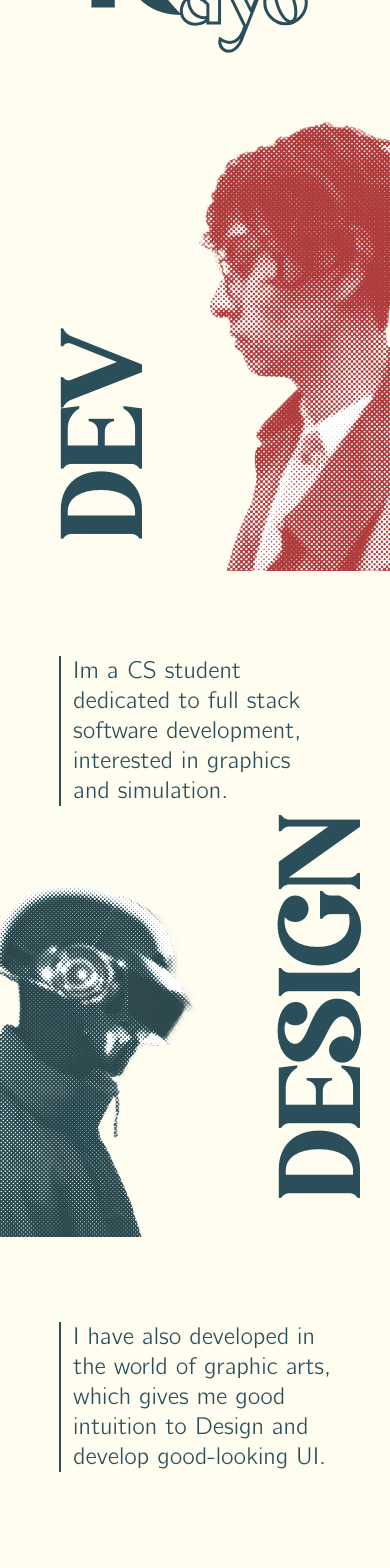
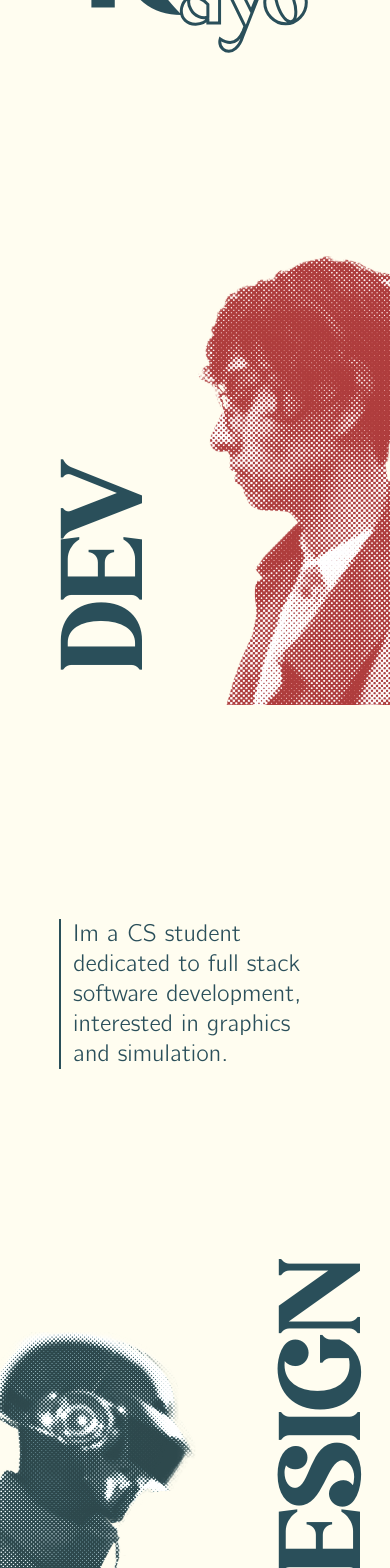
Before and after one commit to DanielRasho/Portfolio, a Vue app: page / in a window 390 px wide. Shown: the part 780-2348 px from the top of the page. Built offline with nearby package versions, Linux system fonts and the light colour scheme.

Commit message:
Feat: Create hide animation on abstract section

```diff
--- a/src/views/AbstractView.vue
+++ b/src/views/AbstractView.vue
@@ -1,7 +1,7 @@
 <template>
   <section id="abstract-section">
-    <div class="abstract-left">
-      <div class="img-container">
+    <div class="abstract-section__left">
+      <div id="abstract-left-img" class="img-container">
         <img src="../assets/images/sideHuman.webp" alt="My dev side" />
       </div>
       <div class="dev-title">DEV</div>
@@ -12,8 +12,8 @@
         </div>
       </div>
     </div>
-    <div class="abstract-right">
-      <div class="img-container">
+    <div class="abstract-section__right">
+      <div id="abstract-right-img" class="img-container">
         <img src="../assets/images/sideRobot.webp" alt="My design side" />
       </div>
       <div class="design-title">DESIGN</div>
@@ -26,7 +26,33 @@
     </div>
   </section>
 </template>
-<script setup></script>
+<script setup>
+import { onMounted } from 'vue'
+import gsap from 'gsap'
+import ScrollTrigger from 'gsap/ScrollTrigger'
+
+onMounted(() => {
+  const leftImgContainer = document.getElementById('abstract-left-img')
+  const rightImgContainer = document.getElementById('abstract-right-img')
+  leftImgContainer.style = '--hide: 100%;'
+  rightImgContainer.style = '--hide: -100%;'
+
+  let tl = gsap.timeline({
+    scrollTrigger: {
+      trigger: '#abstract-section',
+      start: 'top+=1px top',
+      end: 'bottom-=10px bottom',
+      invalidateOnRefresh: true,
+      once: true,
+      scrub: false,
+      onEnter: (self) => {
+        leftImgContainer.style = ''
+        rightImgContainer.style = ''
+      }
+    }
+  })
+})
+</script>
 <style scoped>
 #abstract-section {
   overflow: hidden;
@@ -35,8 +61,8 @@
   display: flex;
 }
 
-#abstract-section .abstract-left,
-#abstract-section .abstract-right {
+.abstract-section__left,
+.abstract-section__right {
   overflow: hidden;
   position: relative;
   width: 50%;
@@ -44,7 +70,7 @@
   align-items: end;
 }
 
-#abstract-section .abstract-left {
+.abstract-section__left {
   justify-content: right;
 }
 
@@ -59,16 +85,16 @@
   object-fit: contain;
 }
 
-#abstract-section .abstract-right .img-container {
-  transform: translate(-35%);
+.abstract-section__right .img-container {
+  transform: translateX(var(--hide, -35%));
 }
-#abstract-section .abstract-left .img-container {
-  transform: translate(25%);
+.abstract-section__left .img-container {
+  transform: translateX(var(--hide, 25%));
 }
-#abstract-section .abstract-left .img-container:hover {
+.abstract-section__left .img-container:hover {
   transform: translate(10%);
 }
-#abstract-section .abstract-right .img-container:hover {
+.abstract-section__right .img-container:hover {
   transform: translate(-20%);
 }
 
@@ -120,13 +146,9 @@
   }
 }
 @media only screen and (max-width: 1460px) {
-  #abstract-section .abstract-left,
-  #abstract-section .abstract-right {
-    overflow: hidden;
-    position: relative;
+  .abstract-section__left,
+  .abstract-section__right {
     width: 100%;
-    display: flex;
-    align-items: end;
   }
   #abstract-section .dev-title,
   #abstract-section .design-title {
@@ -138,15 +160,14 @@
   }
 }
 @media only screen and (max-width: 900px) {
-  #abstract-section .abstract-left,
-  #abstract-section .abstract-right {
+  .abstract-section__left,
+  .abstract-section__right {
     position: relative;
     width: 100%;
     display: flex;
     flex-direction: column;
     justify-content: center;
     align-items: center;
-    overflow: visible;
   }
   #abstract-section .dev-title,
   #abstract-section .design-title {
@@ -162,20 +183,18 @@
     transform: rotateZ(-90deg) translateY(50%);
     right: 20%;
   }
-  #abstract-section .abstract-left .img-container,
-  #abstract-section .abstract-right .img-container {
+  .abstract-section__left .img-container,
+  .abstract-section__right .img-container {
     transform: translate(50%);
     width: 65%;
-    height: auto;
+    height: fit-content;
     overflow: visible;
   }
-  #abstract-section .abstract-right .img-container {
+  .abstract-section__right .img-container {
     transform: translate(-50%);
-    width: 65%;
-    height: auto;
   }
-  #abstract-section .abstract-left .img-container img,
-  #abstract-section .abstract-right .img-container img {
+  #abstract-section .abstract-section__left .img-container img,
+  #abstract-section .abstract-section__right .img-container img {
     width: 100%;
   }
 
@@ -189,10 +208,10 @@
     margin: 5rem 20%;
   }
 
-  #abstract-section .abstract-left .img-container:hover {
+  #abstract-section .abstract-section__left .img-container:hover {
     transform: translate(50%);
   }
-  #abstract-section .abstract-right .img-container:hover {
+  #abstract-section .abstract-section__right .img-container:hover {
     transform: translate(-50%);
   }
 }
```
